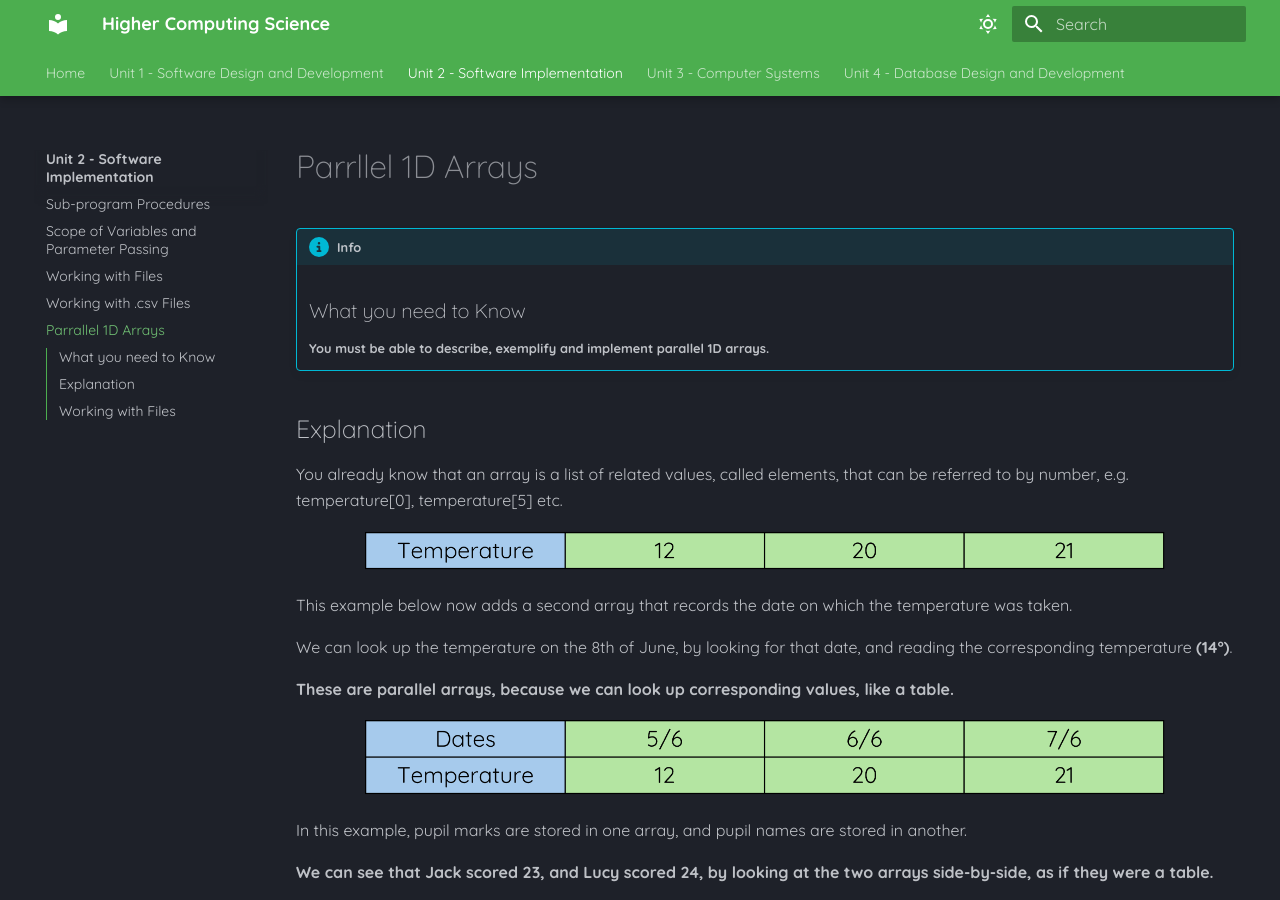
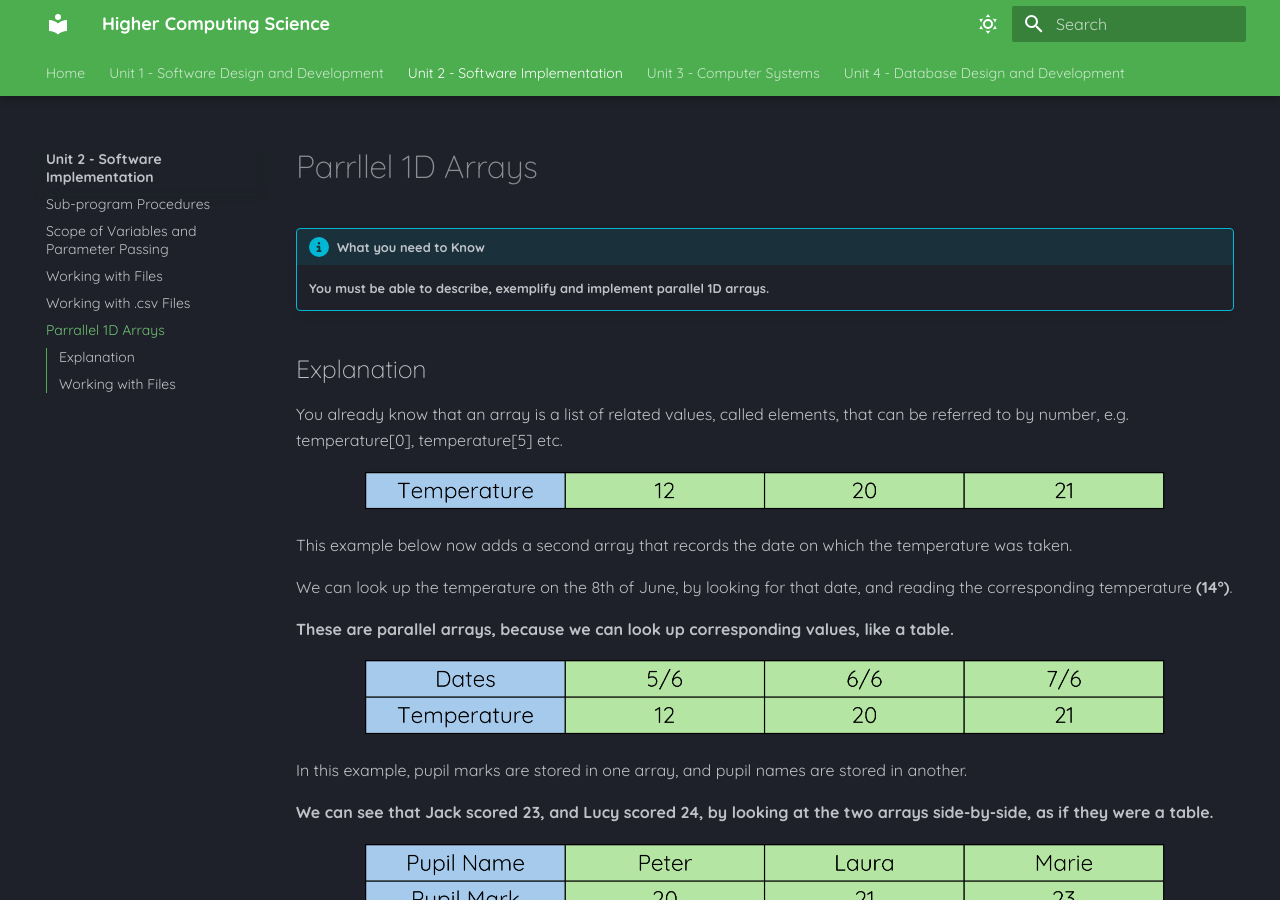
Before and after one commit to Mr-Wood-CS/Higher-Computing-Science-MD-Files, an MkDocs documentation site: the page built from docs/SI/07-Parallel-1D-Arrays.md, in a window 1280 px wide and 900 px high. Built offline with MkDocs 1.6.1 and Material for MkDocs 9.7.7, drawn with Linux system fonts in a browser that asks for light colours.

Commit message:
Update 07-Parallel-1D-Arrays.md

```diff
--- a/docs/SI/07-Parallel-1D-Arrays.md
+++ b/docs/SI/07-Parallel-1D-Arrays.md
@@ -1,8 +1,6 @@
 # Parrllel 1D Arrays
 
-!!! info
-
-	## What you need to Know
+!!! info "What you need to Know"
 
 	__You must be able to describe, exemplify and implement parallel 1D arrays.__
 
```
